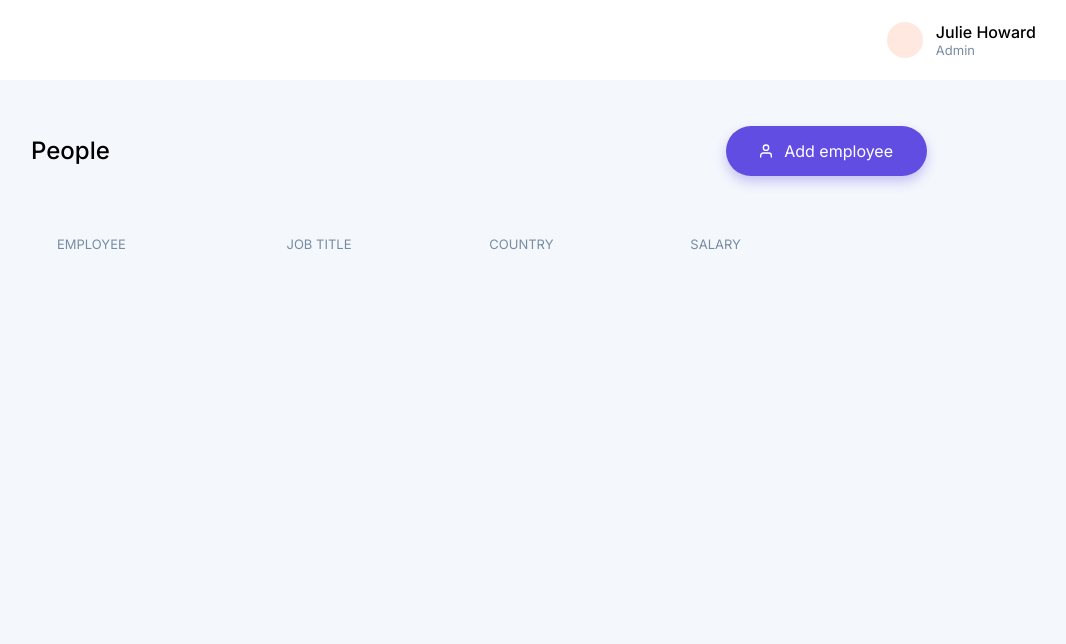
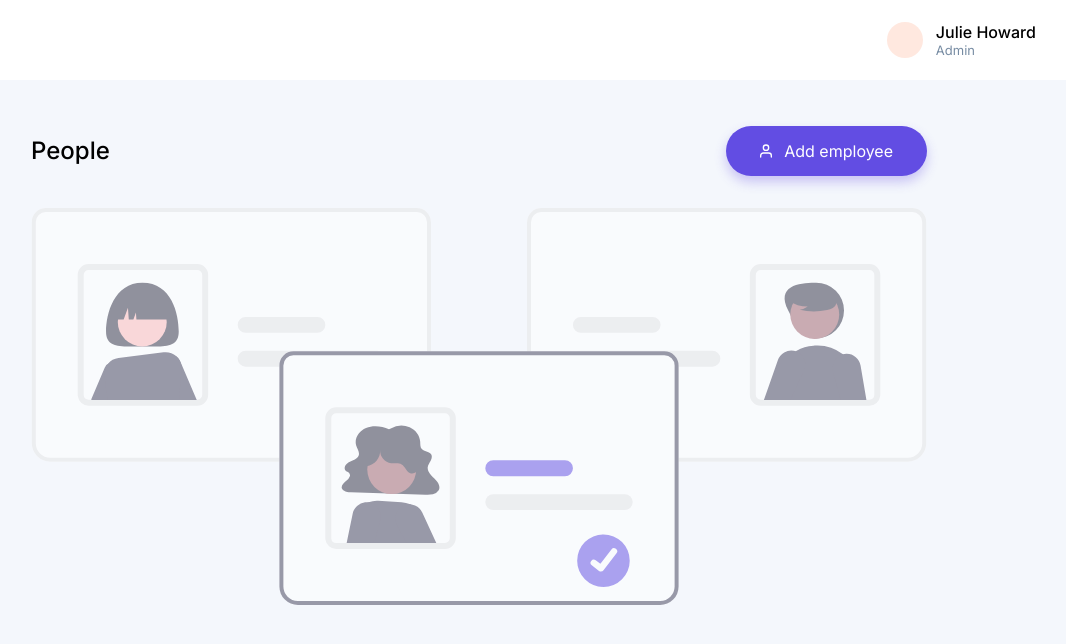
Before and after one commit to niwsa/front-end-challenge, a Next.js app: page / in a window 1280 px wide. Shown: the top 644 px of the page, without its empty margins (161-1227 px from the left). Built offline with nearby package versions, Linux system fonts and the light colour scheme.

Commit message:
Empty state

```diff
--- a/pages/index.js
+++ b/pages/index.js
@@ -3,6 +3,7 @@ import UserIcon from "components/svg/UserIcon";
 import { retrieveEmplRecords } from "lib/api";
 import Head from "next/head";
 import Link from "next/link";
+import Image from "next/image";
 import { useEffect, useState } from "react";
 import styles from "styles/Home.module.css";
 
@@ -37,6 +38,7 @@ export default function Home() {
         </Link>
       </header>
       <div className={styles.tableOvflw}>
+        {empls.length ? (
           <table className={styles.table}>
             <thead className={`meta ${styles.thead}`}>
               <tr>
@@ -67,6 +69,15 @@ export default function Home() {
               ))}
             </tbody>
           </table>
+        ) : (
+          <Image
+            src="/people.svg"
+            width={898.098}
+            height={398.742}
+            layout="responsive"
+            className={styles.emptyState}
+          />
+        )}
       </div>
     </Shell>
   );
--- a/styles/Home.module.css
+++ b/styles/Home.module.css
@@ -78,3 +78,7 @@
   white-space: nowrap;
   text-overflow: ellipsis;
 }
+
+.emptyState {
+  opacity: 0.5;
+}
```
Also changed, not shown: public/people.svg (added). Lines whose indentation alone changed are shown as unchanged.
